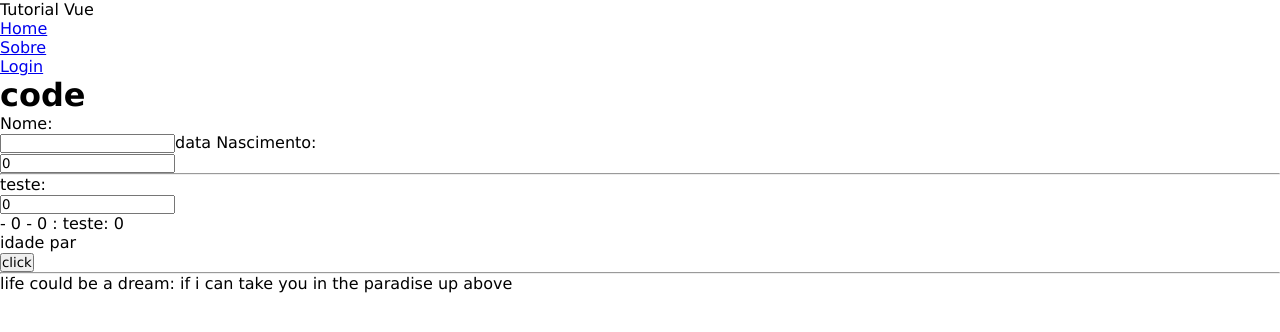
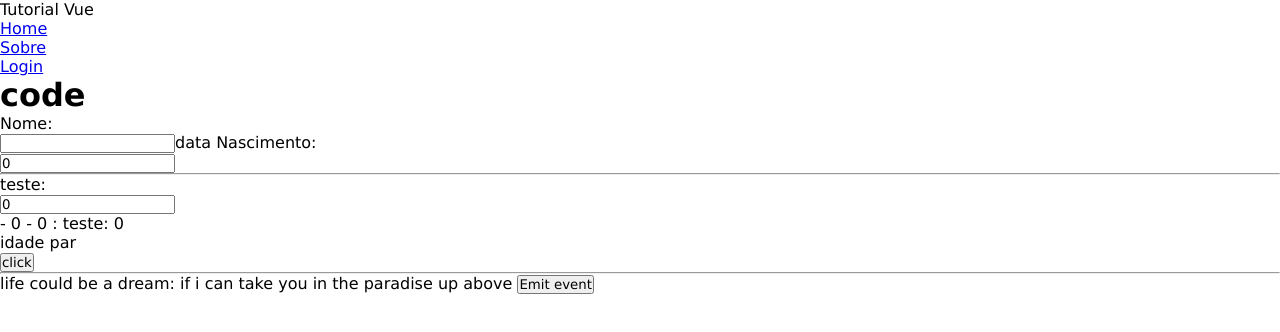
Before and after one commit to vicdant1/revue, a Vue app in the folder tutorial-vue/: page / in a window 1280 px wide. Shown: the top 332 px of the page. Built offline with nearby package versions, Linux system fonts and the light colour scheme.

Commit message:
working with events

```diff
--- a/tutorial-vue/src/App.vue
+++ b/tutorial-vue/src/App.vue
@@ -1,4 +1,4 @@
-<script setup lang="ts">
+<script setup>
 
 import Header from './components/Header.vue'
 import Navbar from './components/Navbar.vue';
@@ -13,7 +13,7 @@ import User from './components/User.vue'
   <main>
     <User/>
     <hr>
-    <Test prop-a="if i can take you in the paradise up above"/>
+    <Test prop-a="if i can take you in the paradise up above" @testemit="e => console.log(`evento passado: ${e}`)"/>
   </main>
 </template>
 
--- a/tutorial-vue/src/components/Test.vue
+++ b/tutorial-vue/src/components/Test.vue
@@ -1,16 +1,25 @@
 <template>
   <div>
     life could be a dream: {{ propA }}
+
+    <button @click="(e) => {
+      console.log(e)
+      counter++
+      $emit('testemit', counter)}
+      ">Emit event</button>
   </div>
 </template>
 
 <script setup lang="ts">
+const counter = 0;
 const {propA} = defineProps({
   propA:{
     required: true,
     type: String
   }
 })
+
+defineEmits(['testemit'])
 </script>
 
 <style lang="scss" scoped>
```
